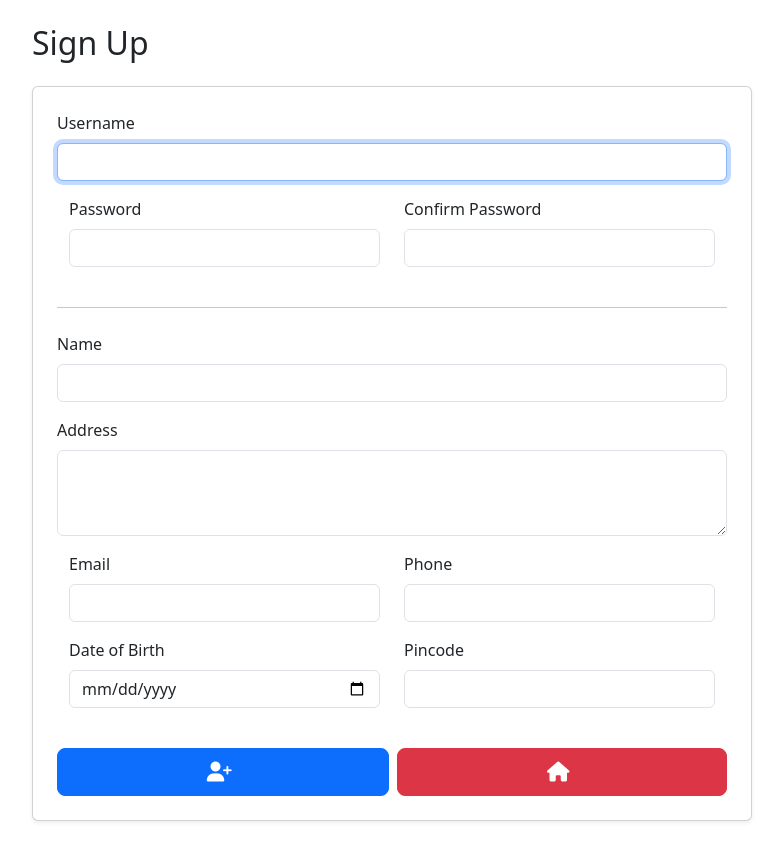
After one commit to agani-ag/AG-PROJ01, a Django app: page /signup in a window 1280 px wide. The commit adds this page. Shown: the whole page, without its empty margins (248-1031 px from the left). Run offline with Django 5.2, Linux system fonts and the light colour scheme.

Commit message:
P1B1C6 → Sign Up
P1B1C6 → Sign Up

```diff
--- a/objectbank/api_urls.py
+++ b/objectbank/api_urls.py
@@ -1,10 +1,10 @@
 # objectbank/urls.py
 from django.urls import path
 from .views import (
-    public_api, items_api
+    views
 )
 
 urlpatterns = [
-    path('', public_api, name='public-api'),
-    path('items/', items_api, name='items-api'),
+    path('', views.public_api, name='public-api'),
+    path('items/', views.items_api, name='items-api'),
 ]
--- /dev/null
+++ b/objectbank/forms.py
@@ -0,0 +1,35 @@
+from django import forms
+from django.forms import ModelForm
+from .models import (
+    UserProfile
+)
+
+from django.contrib.auth.forms import UserCreationForm
+from django.contrib.auth.models import User
+
+class SignupForm(UserCreationForm):
+    class Meta:
+        model = User
+        fields = ('username', 'password1', 'password2')
+
+    def __init__(self, *args, **kwargs):
+        super().__init__(*args, **kwargs)
+        for field in self.fields.values():
+            field.widget.attrs.update({'class': 'form-control'})
+
+
+class UserProfileForm(ModelForm):
+    def __init__(self, *args, **kwargs):
+        super(UserProfileForm, self).__init__(*args, **kwargs)
+        self.fields['name'].required = True
+
+    class Meta:
+        model = UserProfile
+        fields = ['name', 'dob', 'email', 'phone', 'address', 'pincode']
+        widgets = {
+            'name': forms.TextInput(attrs={'class': 'form-control'}),
+            'email': forms.EmailInput(attrs={'class': 'form-control'}),
+            'phone': forms.TextInput(attrs={'class': 'form-control'}),
+            'pincode': forms.TextInput(attrs={'class': 'form-control'}),
+            'dob': forms.DateInput(attrs={'type': 'date', 'class': 'form-control'}),
+        }
--- /dev/null
+++ b/objectbank/templates/auth/signup.html
@@ -0,0 +1,88 @@
+{% extends "base.html" %}
+{% load static %}
+{% block title %}Sign Up{% endblock %}
+{% block navbar %}{% endblock %}
+{% block content %}
+<div class="row justify-content-center">
+    <div class="col-12 col-md-10 col-lg-8">
+
+        <h2 class="mb-4 text-left">Sign Up</h2>
+
+        <form method="POST" class="card shadow-sm p-4">
+            {% csrf_token %}
+
+            <!-- Username -->
+            <div class="mb-3">
+                <label class="form-label">Username</label>
+                {{ signup_form.username }}
+            </div>
+
+            <!-- Passwords -->
+            <div class="row">
+                <div class="col-12 col-md-6 mb-3">
+                    <label class="form-label">Password</label>
+                    {{ signup_form.password1 }}
+                </div>
+                <div class="col-12 col-md-6 mb-3">
+                    <label class="form-label">Confirm Password</label>
+                    {{ signup_form.password2 }}
+                </div>
+            </div>
+
+			<hr class="my-4">
+
+            <!-- Name -->
+            <div class="mb-3">
+                <label class="form-label">Name</label>
+                {{ profile_form.name }}
+            </div>
+
+            <!-- Address -->
+            <div class="mb-3">
+                <label class="form-label">Address</label>
+                <textarea
+                    name="customer_address"
+                    rows="3"
+                    class="form-control w-100"
+                >{{ profile_form.address.value|default:'' }}</textarea>
+            </div>
+
+            <!-- Email & Phone -->
+            <div class="row">
+                <div class="col-12 col-md-6 mb-3">
+                    <label class="form-label">Email</label>
+                    {{ profile_form.email }}
+                </div>
+                <div class="col-12 col-md-6 mb-3">
+                    <label class="form-label">Phone</label>
+                    {{ profile_form.phone }}
+                </div>
+            </div>
+
+            <!-- DOB & Pincode -->
+            <div class="row">
+                <div class="col-12 col-md-6 mb-3">
+                    <label class="form-label">Date of Birth</label>
+                    {{ profile_form.dob }}
+                </div>
+                <div class="col-12 col-md-6 mb-3">
+                    <label class="form-label">Pincode</label>
+                    {{ profile_form.pincode }}
+                </div>
+            </div>
+
+            <!-- Submit -->
+			<div class="d-flex gap-2 mt-4">
+				<button type="submit" class="btn btn-primary btn-lg flex-fill">
+					<i class="fas fa-user-plus me-2"></i>
+				</button>
+
+				<a href="/" class="btn btn-danger btn-lg flex-fill">
+					<i class="fas fa-house me-2"></i>
+				</a>
+			</div>
+
+        </form>
+    </div>
+</div>
+{% endblock %}
--- a/objectbank/templates/base.html
+++ b/objectbank/templates/base.html
@@ -23,13 +23,17 @@
 <body class="d-flex flex-column min-vh-100">
 
     <!-- Navbar -->
-    {% include 'navbar.html' %}
+    {% block navbar %}
+        {% include 'navbar.html' %}
+    {% endblock %}
 
     <!-- Django Messages -->
     <div class="container mt-3">
         {% if messages %}
             {% for message in messages %}
-                <div class="alert alert-{{ message.tags }} alert-dismissible fade show" role="alert">
+                <div class="alert
+                    {% if message.tags == 'error' %}alert-danger{% else %}alert-{{ message.tags }}{% endif %}
+                    alert-dismissible fade show" role="alert">
                     {{ message }}
                     <button type="button" class="btn-close" data-bs-dismiss="alert" aria-label="Close"></button>
                 </div>
@@ -38,7 +42,7 @@
     </div>
 
     <!-- Main Content -->
-    <main class="container my-4">
+    <main class="container mt-2 mb-4">
         {% block content %}
         {% endblock %}
     </main>
@@ -65,7 +69,7 @@
                 const bsAlert = new bootstrap.Alert(alert);
                 bsAlert.close();
             });
-        }, 10000); // 10000 ms = 10 seconds
+        }, 5000); // 5000 ms = 5 seconds
     </script>
 
     {% block extra_js %}{% endblock %}
--- a/objectbank/urls.py
+++ b/objectbank/urls.py
@@ -1,8 +1,9 @@
 from django.urls import path
 from .views import (
-    home
+    auth, views
 )
 
 urlpatterns = [
-    path('', home, name='home'),
+    path('', views.home, name='home'),
+    path('signup', auth.signup_view, name='signup'),
 ]
--- /dev/null
+++ b/objectbank/views/auth.py
@@ -0,0 +1,50 @@
+# Django imports
+from django.contrib.auth import login, logout
+from django.http import HttpResponse
+from django.contrib import messages
+from django.shortcuts import render, redirect
+from django.contrib.auth.forms import (
+    AuthenticationForm, UserCreationForm
+)
+
+# Forms
+from ..forms import (
+    UserProfileForm, SignupForm
+)
+# Python imports
+from datetime import date
+
+def signup_view(request):
+    # if request.user.is_authenticated:
+    #     return redirect("invoice_create")
+    context = {}
+    signup_form = SignupForm()
+    profile_form = UserProfileForm()
+    context["signup_form"] = signup_form
+    context["profile_form"] = profile_form
+    context["today"] = date.today().isoformat()
+
+    if request.method == "POST":
+        signup_form = SignupForm(request.POST)
+        profile_form = UserProfileForm(request.POST)
+        context["signup_form"] = signup_form
+        context["profile_form"] = profile_form
+
+        if signup_form.is_valid():
+            user = signup_form.save()
+        else:
+            messages.error(request, f"{signup_form.errors}")
+            context["error_message"] = signup_form.errors
+            return render(request, 'auth/signup.html', context)
+        if profile_form.is_valid():
+            userprofile = profile_form.save(commit=False)
+            userprofile.user = user
+            userprofile.save()
+            login(request, user, backend='django.contrib.auth.backends.ModelBackend')
+            return HttpResponse("Signup successful! Welcome, " + user.username)
+        else:
+            user.delete()  # Rollback user creation if profile is invalid
+            messages.error(request, f"{profile_form.errors}")
+            return render(request, 'auth/signup.html', context)
+
+    return render(request, 'auth/signup.html', context)
--- a/static/css/main.css
+++ b/static/css/main.css
@@ -0,0 +1,16 @@
+/* Prevent horizontal overflow */
+html, body {
+    max-width: 100%;
+    overflow-x: hidden;
+}
+
+/* Fix Bootstrap row overflow issue */
+.row {
+    margin-left: 0;
+    margin-right: 0;
+}
+
+/* Ensure all inputs behave */
+input, textarea, select {
+    max-width: 100%;
+}
```
Also changed, not shown: objectbank/views/views.py (renamed from objectbank/views.py).
